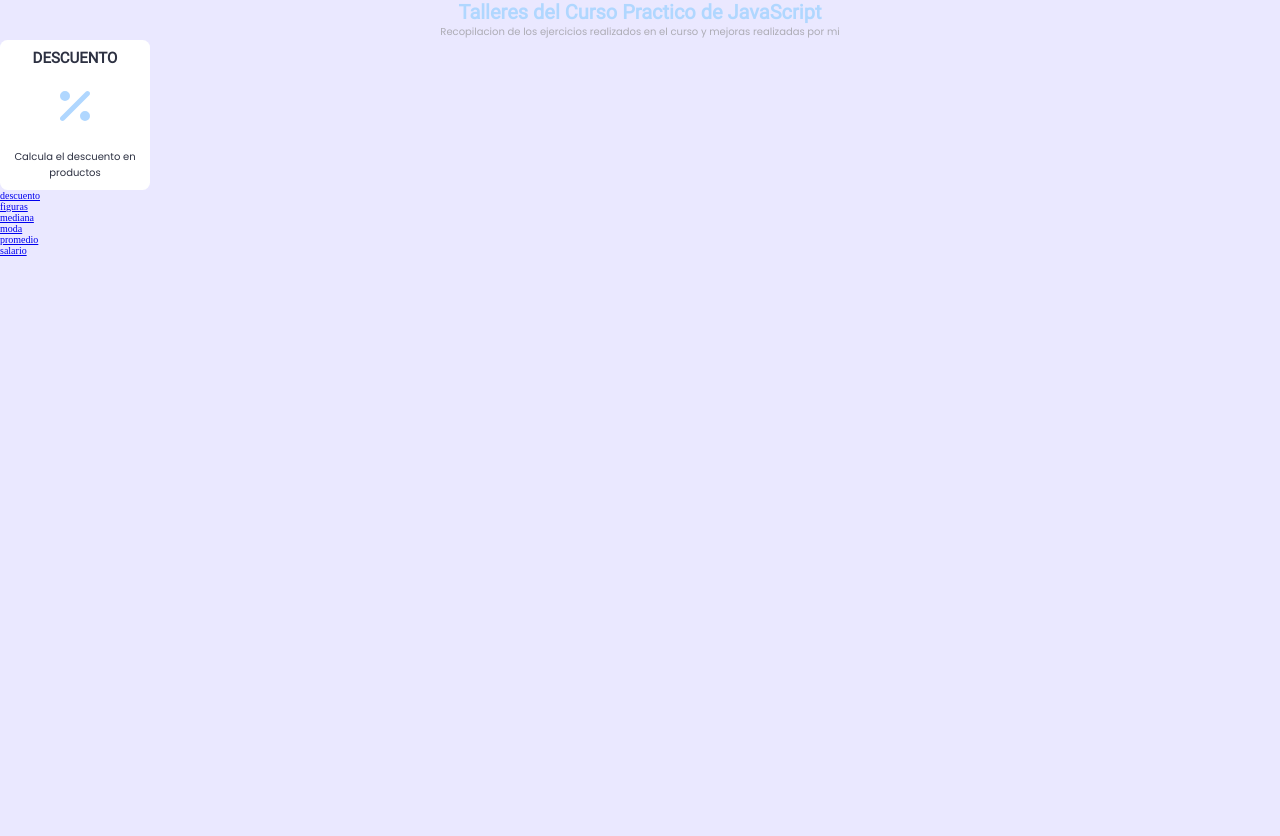
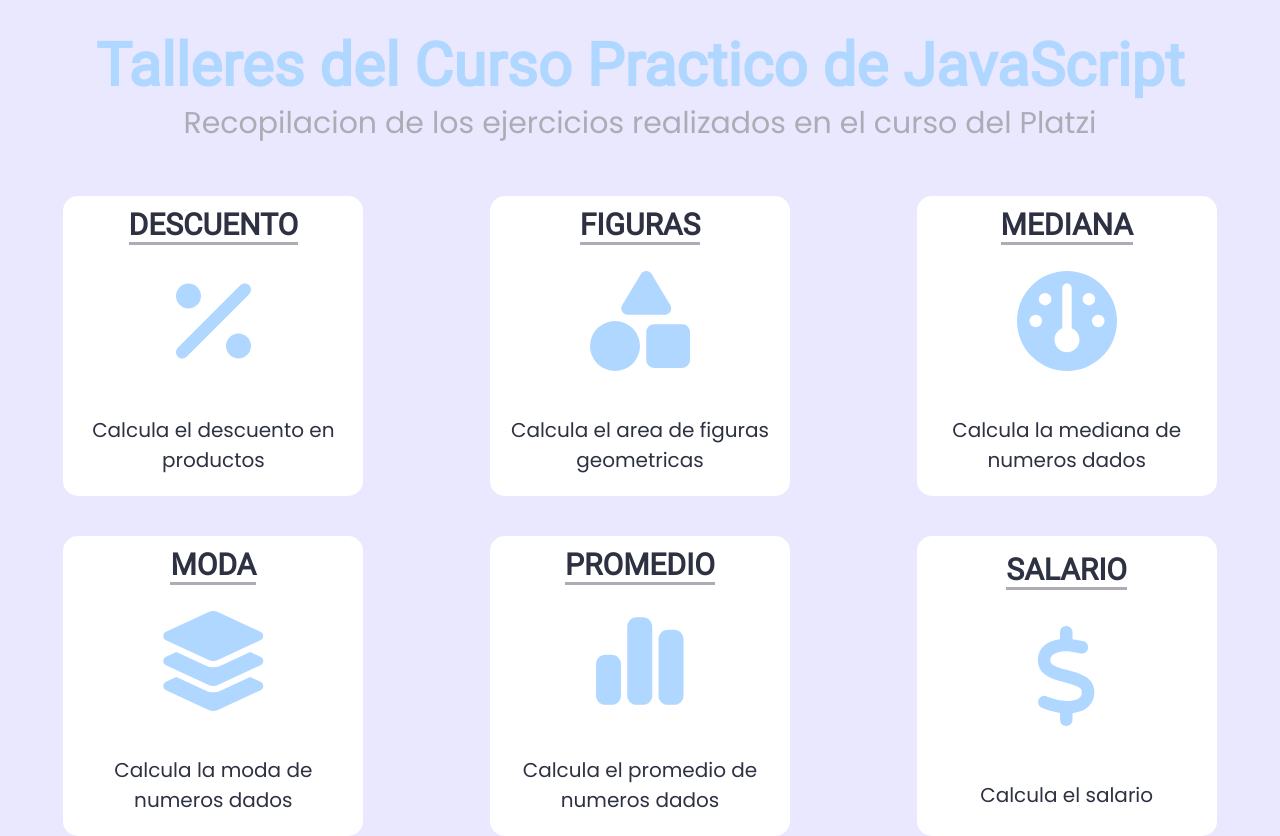
Before and after one commit to jdchavarro/curso-practico-javascript-by-platzi, a website built with webpack: page public/index.html in a window 1280 px wide. Before the commit the page ends 800 px from the top, so only its background shows below. Built offline with nearby package versions, Linux system fonts and the light colour scheme.

Commit message:
index finalizado

```diff
--- a/public/index.html
+++ b/public/index.html
@@ -9,30 +9,47 @@
   <body>
     <header class="header">
       <h1 class="header__title">Talleres del Curso Practico de JavaScript</h1>
-      <p class="header__description">Recopilacion de los ejercicios realizados en el curso y mejoras realizadas por mi</p>
+      <p class="header__description">
+        Recopilacion de los ejercicios realizados en el curso del Platzi
+      </p>
     </header>
 
-
-
-    <section>
+    <section class="options">
       <a class="card" href="./actividades/descuentos.html">
         <h2 class="card__title">DESCUENTO</h2>
         <p class="card__icon"><i class="fa-solid fa-percent"></i></p>
         <p class="card__description">Calcula el descuento en productos</p>
       </a>
-    </section>
 
-    <section>
-      <nav>
-        <ul>
-          <li><a href="./actividades/descuentos.html">descuento</a></li>
-          <li><a href="./figuras.html">figuras</a></li>
-          <li><a href="./mediana.html">mediana</a></li>
-          <li><a href="./moda.html">moda</a></li>
-          <li><a href="./promedio.html">promedio</a></li>
-          <li><a href="./salario.html">salario</a></li>
-        </ul>
-      </nav>
+      <a class="card" href="./actividades/figuras.html">
+        <h2 class="card__title">FIGURAS</h2>
+        <p class="card__icon"><i class="fa-solid fa-shapes"></i></p>
+        <p class="card__description">Calcula el area de figuras geometricas</p>
+      </a>
+
+      <a class="card" href="./actividades/mediana.html">
+        <h2 class="card__title">MEDIANA</h2>
+        <p class="card__icon"><i class="fa-solid fa-gauge"></i></p>
+        <p class="card__description">Calcula la mediana de numeros dados</p>
+      </a>
+
+      <a class="card" href="./actividades/moda.html">
+        <h2 class="card__title">MODA</h2>
+        <p class="card__icon"><i class="fa-solid fa-layer-group"></i></p>
+        <p class="card__description">Calcula la moda de numeros dados</p>
+      </a>
+
+      <a class="card" href="./actividades/promedio.html">
+        <h2 class="card__title">PROMEDIO</h2>
+        <p class="card__icon"><i class="fa-solid fa-chart-simple"></i></p>
+        <p class="card__description">Calcula el promedio de numeros dados</p>
+      </a>
+
+      <a class="card" href="./actividades/salario.html">
+        <h2 class="card__title">SALARIO</h2>
+        <p class="card__icon"><i class="fa-solid fa-dollar-sign"></i></p>
+        <p class="card__description">Calcula el salario</p>
+      </a>
     </section>
   </body>
 </html>
--- a/src/index.js
+++ b/src/index.js
@@ -1,5 +1,8 @@
 import '@styles/vars.css';
 import '@styles/index.css';
+import '@styles/tablet.css';
+import '@styles/laptop.css';
+import '@styles/desktop.css';
 import '@fortawesome/fontawesome-free/js/fontawesome'
 import '@fortawesome/fontawesome-free/js/solid'
 import '@fortawesome/fontawesome-free/js/regular'
--- /dev/null
+++ b/src/styles/desktop.css
@@ -0,0 +1,6 @@
+@media screen and (min-width: 1600px) {
+  body {
+    width: 1600px;
+    margin: 0 auto;
+  }
+}
--- a/src/styles/index.css
+++ b/src/styles/index.css
@@ -13,6 +13,8 @@
   display: flex;
   flex-direction: column;
   align-items: center;
+  margin: 1rem;
+  text-align: center;
 }
 
 .header__title {
@@ -23,7 +25,14 @@
 .header__description {
   font-family: poppins;
   color: var(--secondary);
-  text-align: center;
+}
+
+.options {
+  padding-top: 1rem;
+  display: grid;
+  justify-items: center;
+  grid-template-columns: 1fr 1fr;
+  row-gap: 1rem;
 }
 
 .card {
@@ -34,22 +43,24 @@
   display: flex;
   flex-direction: column;
   justify-content: space-around;
+  align-items: center;
   text-decoration: none;
   color: var(--dark);
 }
 
 .card__title {
   font-family: roboto;
-  text-align: center;
+  width: fit-content;
+  border-bottom: 1px solid var(--secondary);
 }
 
 .card__icon {
-  text-align: center;
   font-size: 4rem;
   color: var(--primary);
 }
 
 .card__description {
+  padding: 1rem;
   font-family: poppins;
   text-align: center;
 }
--- /dev/null
+++ b/src/styles/laptop.css
@@ -0,0 +1,24 @@
+@media screen and (min-width: 1024px) {
+  .header {
+    margin: 3rem;
+    font-size: 3rem;
+  }
+
+  .options {
+    padding-top: 2rem;
+    grid-template-columns: 1fr 1fr 1fr;
+    row-gap: 4rem;
+  }
+
+  .card {
+    font-size: 2rem;
+  }
+
+  .card__title {
+    border-bottom-width: 3px;
+  }
+
+  .card__icon {
+    font-size: 10rem;
+  }
+}
--- /dev/null
+++ b/src/styles/tablet.css
@@ -0,0 +1,26 @@
+@media screen and (min-width: 768px) {
+  .header {
+    margin: 2rem;
+    font-size: 2rem;
+  }
+
+  .options {
+    padding-top: 2rem;
+    grid-template-columns: 1fr 1fr;
+    row-gap: 2rem;
+  }
+
+  .card {
+    width: 30rem;
+    height: 30rem;
+    font-size: 2rem;
+  }
+
+  .card__title {
+    border-bottom-width: 2px;
+  }
+
+  .card__icon {
+    font-size: 8rem;
+  }
+}
--- a/webpack.config.dev.js
+++ b/webpack.config.dev.js
@@ -57,6 +57,31 @@ module.exports = {
       template: "./public/actividades/descuentos.html",
       filename: "./actividades/descuentos.html"
     }),
+    new HtmlWebpackPlugin({
+      inject: true,
+      template: "./public/actividades/figuras.html",
+      filename: "./actividades/figuras.html"
+    }),
+    new HtmlWebpackPlugin({
+      inject: true,
+      template: "./public/actividades/mediana.html",
+      filename: "./actividades/mediana.html"
+    }),
+    new HtmlWebpackPlugin({
+      inject: true,
+      template: "./public/actividades/moda.html",
+      filename: "./actividades/moda.html"
+    }),
+    new HtmlWebpackPlugin({
+      inject: true,
+      template: "./public/actividades/promedio.html",
+      filename: "./actividades/promedio.html"
+    }),
+    new HtmlWebpackPlugin({
+      inject: true,
+      template: "./public/actividades/salario.html",
+      filename: "./actividades/salario.html"
+    }),
     new MiniCssExtractPlugin({
       filename: "styles/[name].css"
     })
```
Also changed, not shown: old_files/descuentos.html (deleted, +0 -44 lines), old_files/index.html (deleted, +0 -28 lines), public/actividades/figuras.html (renamed from old_files/figuras.html), public/actividades/mediana.html (renamed from old_files/mediana.html), public/actividades/moda.html (renamed from old_files/moda.html), public/actividades/promedio.html (renamed from old_files/promedio.html), public/actividades/salario.html (renamed from old_files/salario.html).
